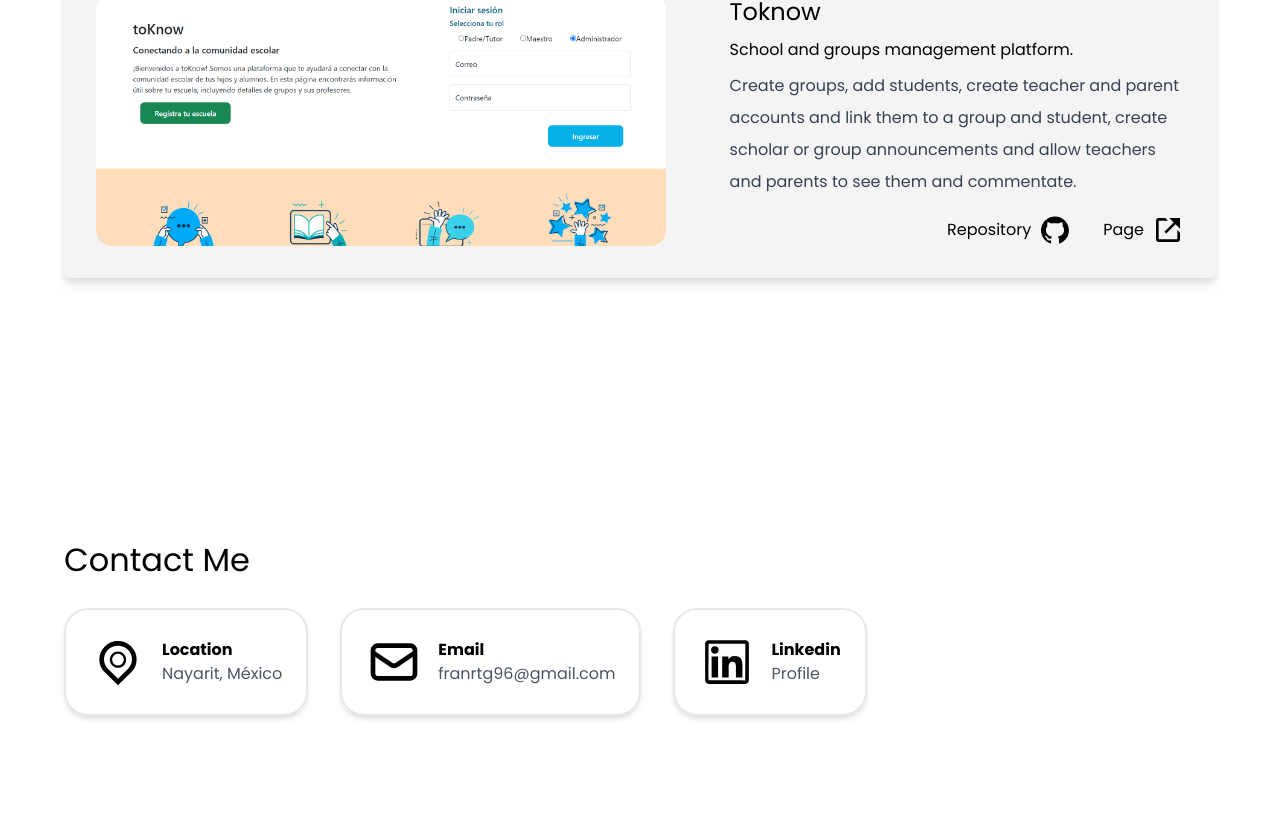
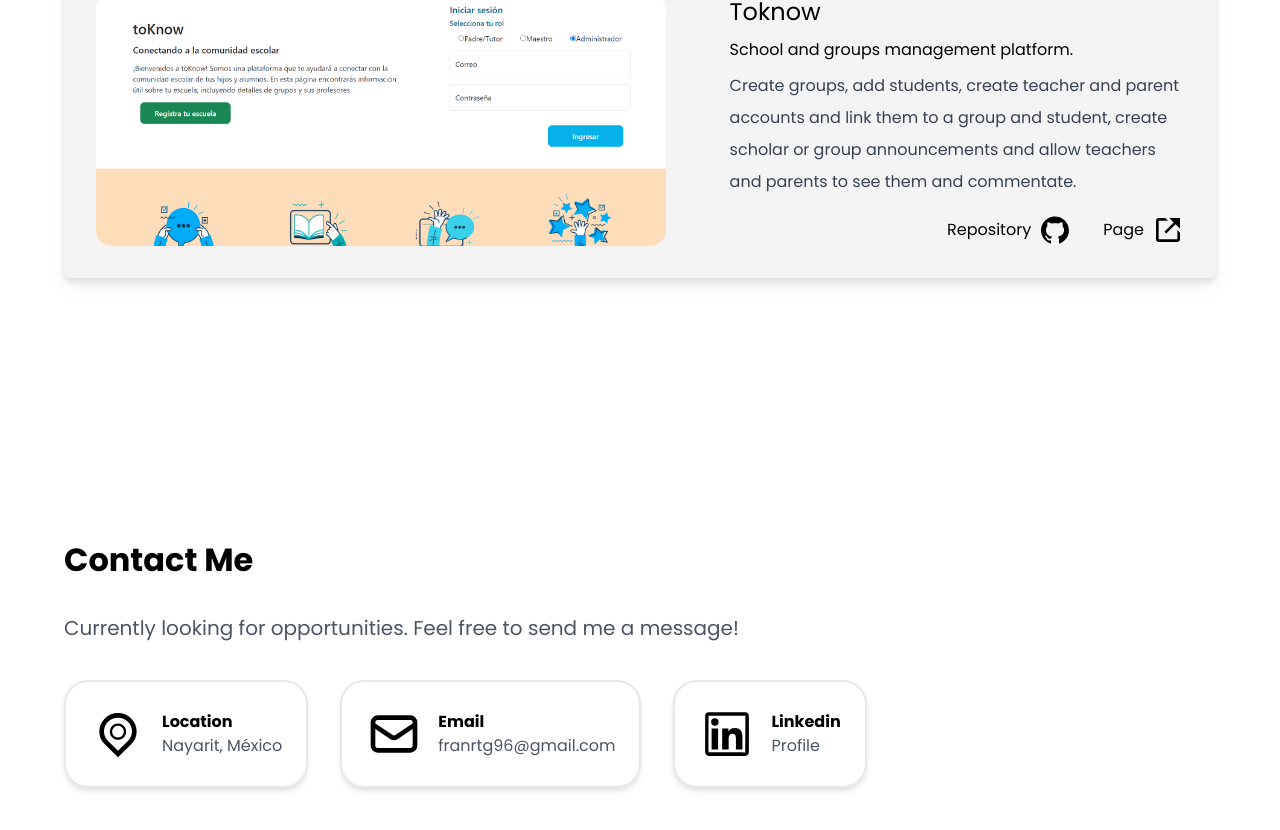
Before and after one commit to FranArteaga/portfolio, a Next.js app: page / in a window 1280 px wide. Shown: the part 1928-2758 px from the top of the page. Before the commit the page ends 2728 px from the top, so only its background shows below. Built offline with nearby package versions, Linux system fonts and the light colour scheme.

Commit message:
added subtitle to section

```diff
--- a/src/components/ContactSection.js
+++ b/src/components/ContactSection.js
@@ -5,7 +5,8 @@ import ContactCard from './ContactCard'
 export default function ContactSection() {
     return (
         <section id="section-Contact" className=' pt-16 sm:pt-20 md:pt-10'>
-            <h2 className='text-[2em] py-6'>Contact Me</h2>
+            <h2 className='text-[2em] font-bold py-6'>Contact Me</h2>
+            <h4 className='text-xl text-gray-600 leading-loose pb-8'> Currently looking for opportunities. Feel free to send me a message! </h4>
             <div className='md:flex gap-8'>
 
                 <ContactCard
```
